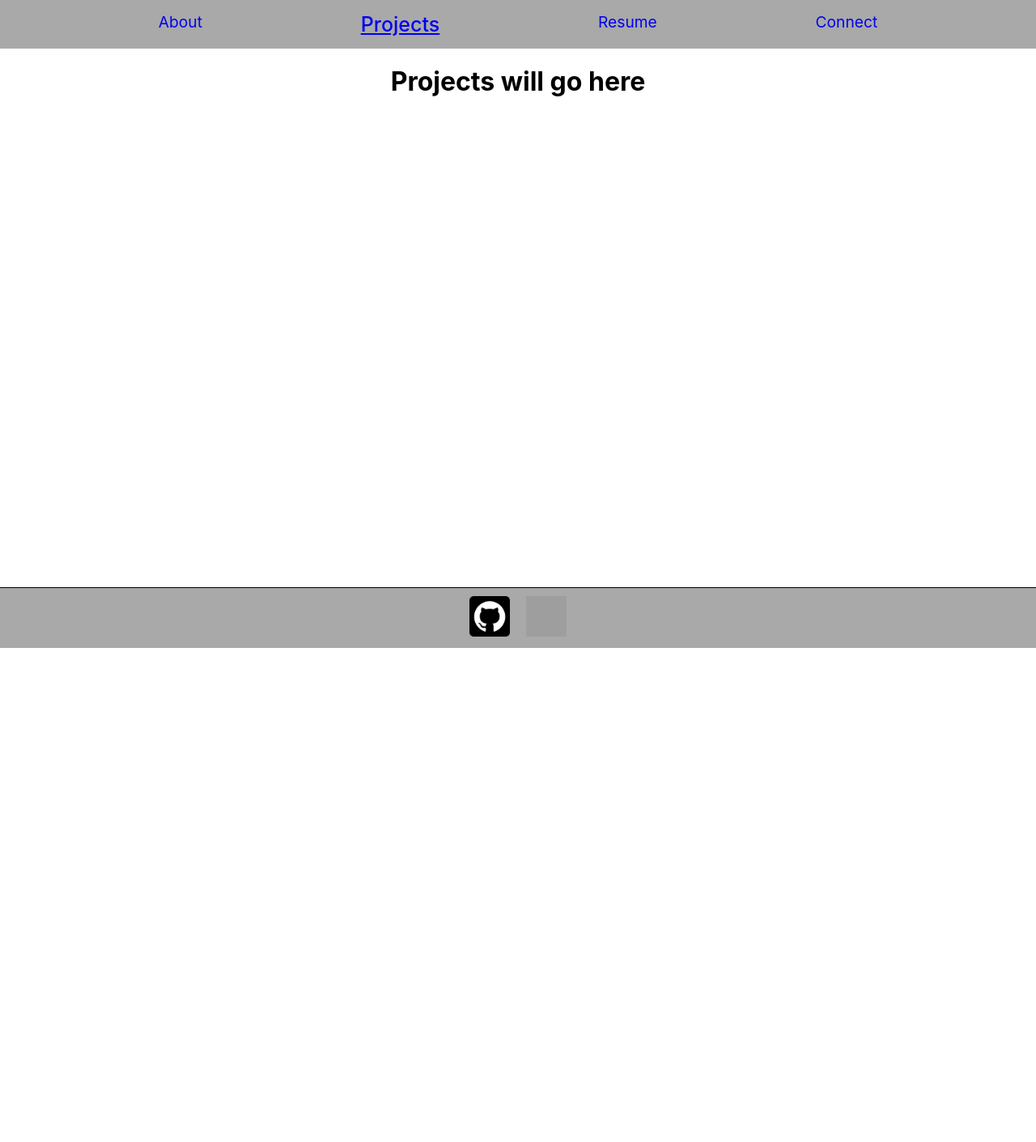
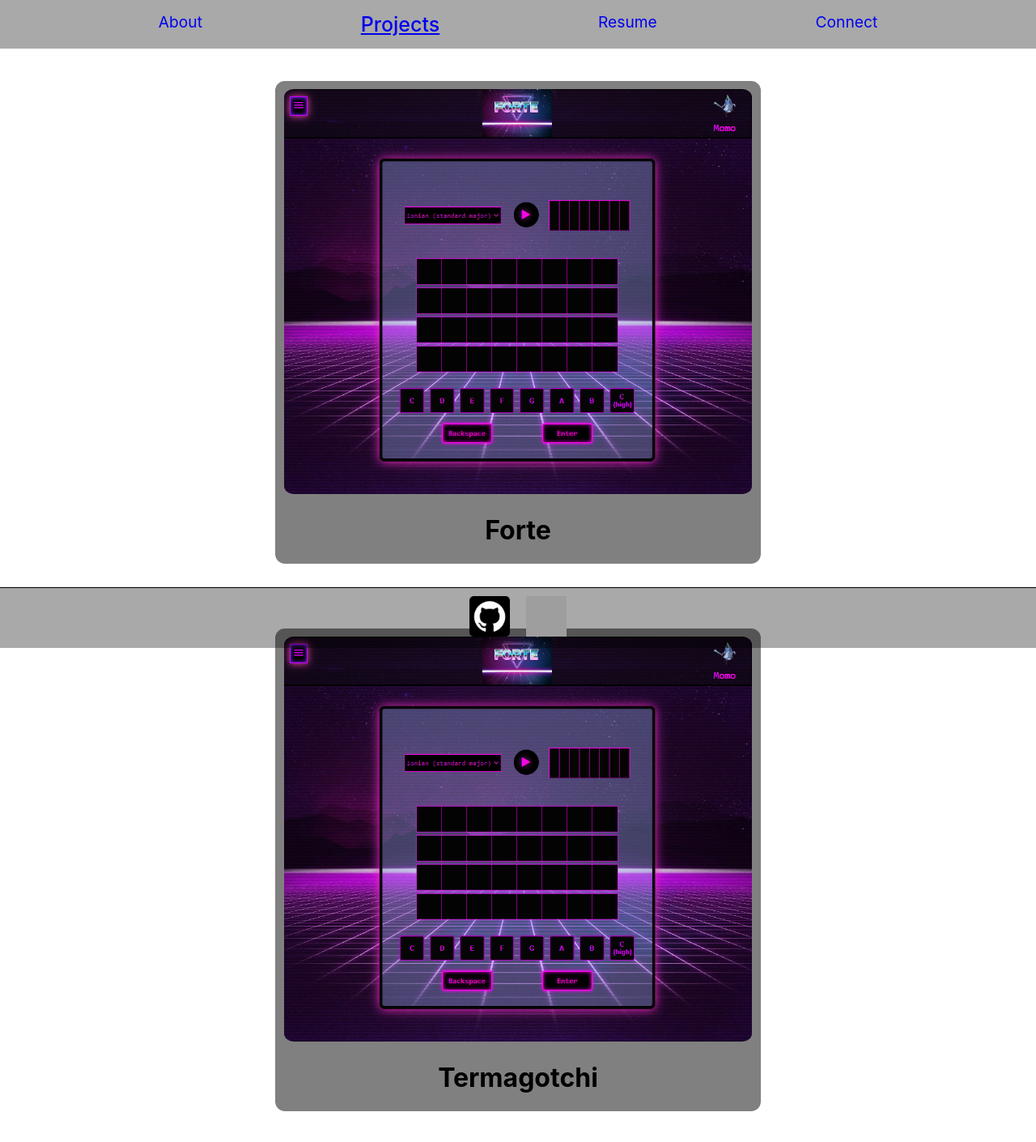
Before and after one commit to Jmart5564/react-portfolio-site, a React (Create React App) app: page /projects in a window 1280 px wide. Shown: the whole page at 81% size. Before the commit the page ends 800 px from the top, so only its background shows below. Built offline with nearby package versions, Linux system fonts and the light colour scheme; grey boxes are pictures that could not be loaded.

Commit message:
added projects and some styling

```diff
--- a/src/views/Footer/Footer.js
+++ b/src/views/Footer/Footer.js
@@ -18,7 +18,7 @@ background-color: rgba(0, 0, 0, 0.336);
 border-top: 1px solid black;
 display: flex;
 justify-content: center;
-position: absolute;
+position: fixed;
 left: 0;
 bottom: 0;
 right: 0;
--- a/src/views/Projects/Projects.js
+++ b/src/views/Projects/Projects.js
@@ -1,10 +1,38 @@
-
+import styled from 'styled-components';
 
 
 export default function Projects() {
   return (
-    <div>
-      <h1>Projects will go here</h1>
-    </div>
+    <ProjectsContainer>
+      <ProjectDiv>
+        <img src={`${process.env.PUBLIC_URL}/images/Forte.png`}></img>
+        <h1>Forte</h1>
+      </ProjectDiv>
+      <ProjectDiv>
+        <img src={`${process.env.PUBLIC_URL}/images/Forte.png`}></img>
+        <h1>Termagotchi</h1>
+      </ProjectDiv>
+    </ProjectsContainer>
   );
 }
+
+const ProjectsContainer = styled.div`
+display: flex;
+flex-direction: column;
+align-content: center;
+`;
+
+
+
+const ProjectDiv = styled.div`
+background-color: grey;
+width: 600px;
+padding-top: 10px;
+margin: 40px 20px;
+border-radius: 2%;
+align-self: center;
+img {
+  height: 500px;
+  border-radius: 2%;
+}
+`;
```
Also changed, not shown: public/images/Forte.png (added), 1 other file (tests, documents, lock files or other folders).
